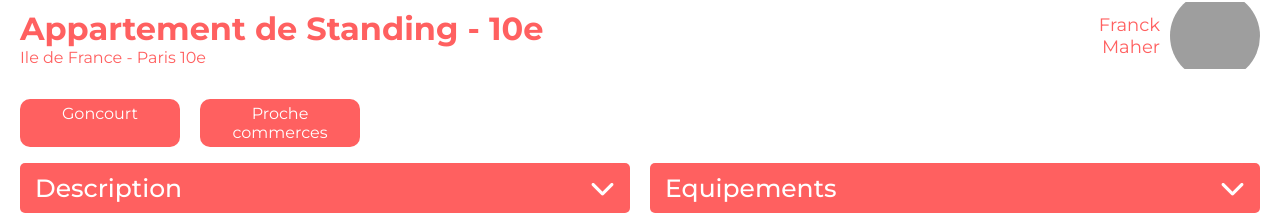
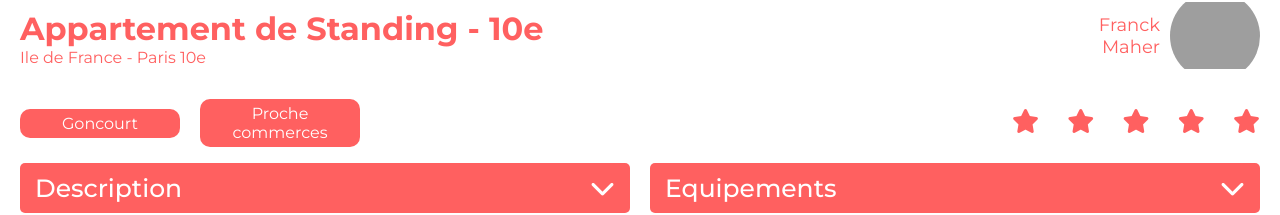
Before and after one commit to EmelyneDelorme/delorme_emelyne_1_code_032023, a React (Create React App) app: page /housing/0979876d in a window 1280 px wide. Shown: the part 528-743 px from the top of the page. Built offline with nearby package versions, Linux system fonts and the light colour scheme; grey boxes are pictures that could not be loaded.

Commit message:
feat: :sparkles: Add rating

```diff
--- a/public/index.html
+++ b/public/index.html
@@ -7,10 +7,6 @@
     <meta name="theme-color" content="#000000" />
     <meta name="Kasa" content="Site de location immobilière" />
     <link rel="apple-touch-icon" href="%PUBLIC_URL%/logo192.png" />
-    <!--
-      manifest.json provides metadata used when your web app is installed on a
-      user's mobile device or desktop. See https://developers.google.com/web/fundamentals/web-app-manifest/
-    -->
     <link rel="manifest" href="%PUBLIC_URL%/manifest.json" />
     <link rel="preconnect" href="https://fonts.googleapis.com" />
     <link rel="preconnect" href="https://fonts.gstatic.com" crossorigin />
@@ -22,30 +18,9 @@
       src="https://kit.fontawesome.com/bf6cbc9f11.js"
       crossorigin="anonymous"
     ></script>
-
-    <!--
-      Notice the use of %PUBLIC_URL% in the tags above.
-      It will be replaced with the URL of the `public` folder during the build.
-      Only files inside the `public` folder can be referenced from the HTML.
-
-      Unlike "/favicon.ico" or "favicon.ico", "%PUBLIC_URL%/favicon.ico" will
-      work correctly both with client-side routing and a non-root public URL.
-      Learn how to configure a non-root public URL by running `npm run build`.
-    -->
     <title>Kasa</title>
   </head>
   <body>
-    <noscript>You need to enable JavaScript to run this app.</noscript>
     <div id="root"></div>
-    <!--
-      This HTML file is a template.
-      If you open it directly in the browser, you will see an empty page.
-
-      You can add webfonts, meta tags, or analytics to this file.
-      The build step will place the bundled scripts into the <body> tag.
-
-      To begin the development, run `npm start` or `yarn start`.
-      To create a production bundle, use `npm run build` or `yarn build`.
-    -->
   </body>
 </html>
--- a/src/pages/Housing/index.jsx
+++ b/src/pages/Housing/index.jsx
@@ -8,6 +8,9 @@ import "../../styles/Housing.scss";
 function Housing() {
   const { id } = useParams();
   const ad = getHousingById(id);
+  const rating = ad.rating;
+  const stars = Array(5).fill("full", 0,rating).fill("empty", rating, 5)
+  console.log(stars)
 
   useEffect(() => {
     document.title = `Kasa - ${ad.title}`;
@@ -26,7 +29,7 @@ function Housing() {
           <img className="picture" src={ad.host.picture} alt={ad.host.name} />
         </div>
       </div>
-
+    <div className="tags-rating">
       <ul className="tags">
         {ad.tags.map((tag) => (
           <li key={tag} className="tag">
@@ -34,6 +37,14 @@ function Housing() {
           </li>
         ))}
       </ul>
+      <ul className="rating">
+        {stars.map((star, i)=>(
+          <li key={i}>
+            {star==="full" ? <i className="fa-solid fa-star"></i> : <i className="fa-regular fa-star"></i>}
+            </li>
+        ))}
+      </ul>
+      </div>
       <div className="housing-collapses">
         <Collapse collapseTitle="Description">
           <p>{ad.description}</p>
--- a/src/styles/Housing.scss
+++ b/src/styles/Housing.scss
@@ -14,10 +14,14 @@ main {
       padding: 0;
     }
   }
-
+.tags-rating{
+  display: flex;
+  justify-content: space-between;
   .tags {
     list-style: none;
     display: flex;
+    justify-content: center;
+    align-items: center;
     grid-gap: 20px;
     padding: 0;
     .tag {
@@ -28,6 +32,14 @@ main {
       border-radius: 10px;
       text-align: center;
     }
+  }
+  .rating{
+    list-style: none;
+    display: flex;
+    font-size:x-large;
+    width: 20%;
+    justify-content: space-between;
+   }
   }
 
   .title {
@@ -57,5 +69,4 @@ main {
       margin-top: 0%;
     }
   }
-
 }
--- a/src/styles/SlideShow.scss
+++ b/src/styles/SlideShow.scss
@@ -9,6 +9,11 @@
   position: relative;
   display: flex;
   align-items: center;
+
+  img{
+    object-fit: cover;
+    min-height: 100%;
+  }
 
   .arrows {
     position: absolute;
@@ -43,8 +48,4 @@
     text-align: center;
     padding: 5px;
   }
-
- .slide {
-   object-fit: cover;
-  }
 }
```
